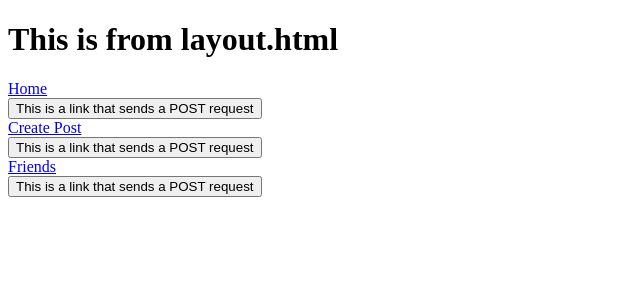
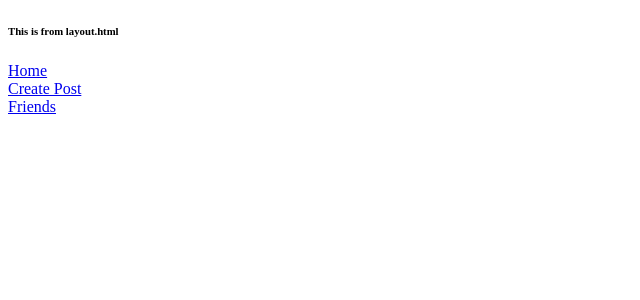
Before and after one commit to Dhrumil-Rana/Flask_QA, a Flask app: template templates/layout.html in a window 1280 px wide. Shown: the top 300 px of the page, without its empty margins (0-640 px from the left). Run offline with Flask 2, Linux system fonts and the light colour scheme; the template is opened without the code that fills it, so the values that code supplies are empty.

Commit message:
Added layout.html and layout.css

```diff
--- a/app.py
+++ b/app.py
@@ -66,7 +66,17 @@ def login():
 
 @app.route('/home', methods=['POST', 'GET'])
 def post():
-    print("here we put all the post in the home page and do all the work for database")
+    return "This is the home page"
+
+
+@app.route('/Friends', methods=['POST', 'GET'])
+def friend():
+    return "This is the Friends page"
+
+
+@app.route('/CreatePost', methods=['POST', 'GET'])
+def Post():
+    return "This is the create post page"
 
 
 if __name__ == '__main__':
--- a/templates/layout.html
+++ b/templates/layout.html
@@ -6,7 +6,7 @@
 </head>
 
 <body>
-    <h1>This is from layout.html</h1>
+    <h6>This is from layout.html</h6>
     {% include 'nav.html' %}
     {% block content %} {% endblock %}
 </body>
--- a/templates/nav.html
+++ b/templates/nav.html
@@ -3,30 +3,11 @@
 </head>
 
 <header>
-   <!-- You can edit the li tag as much as you want but don't touch the form method it is hidden button to use the post method -->
   <nav class="crumbs">
     <ol>
       <li class="crumbs"><a href="/home">Home</a></li>
-      <form method="post" action="/home" class="inline">
-      <input type="hidden" name="extra_submit_param" value="extra_submit_value">
-      <button type="submit" name="submit_param" value="submit_value" class="link-button">
-      This is a link that sends a POST request
-      </button>
-      </form>
       <li class="crumbs"><a href="/CreatePost">Create Post</a></li>
-      <form method="post" action="/CreatePost" class="inline">
-      <input type="hidden" name="extra_submit_param" value="extra_submit_value">
-      <button type="submit" name="submit_param" value="submit_value" class="link-button">
-      This is a link that sends a POST request
-      </button>
-      </form>
       <li class="crumbs"><a href="/Friends">Friends</a></li>
-      <form method="post" action="/Friends" class="inline">
-      <input type="hidden" name="extra_submit_param" value="extra_submit_value">
-      <button type="submit" name="submit_param" value="submit_value" class="link-button">
-      This is a link that sends a POST request
-      </button>
-      </form>
     </ol>
   </nav>
 </header>
```
